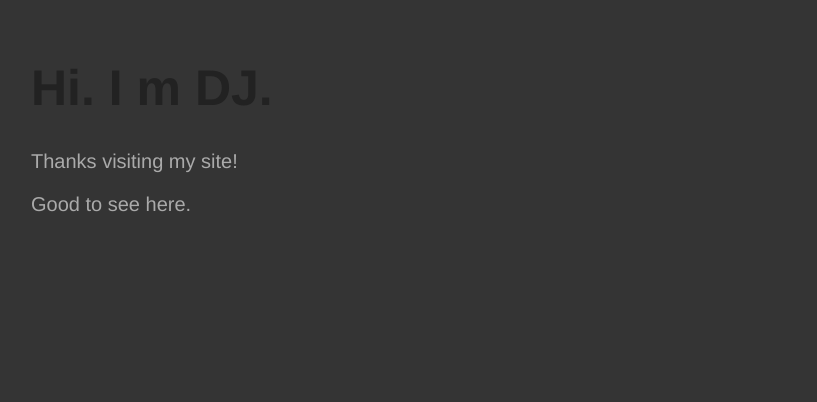
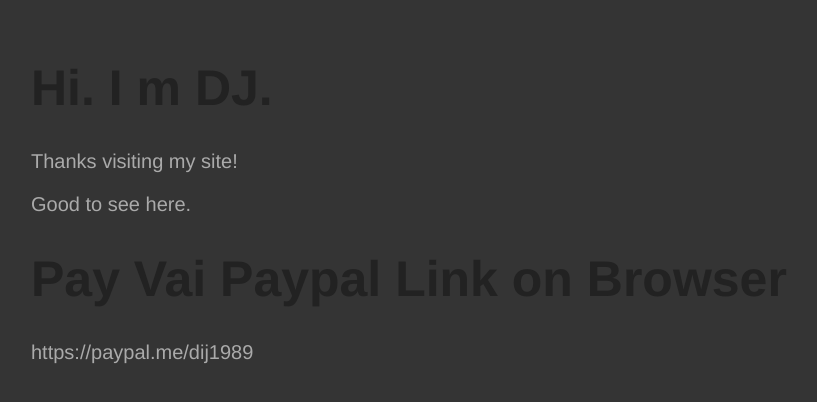
Before and after one commit to dhammapal9/dhammapal9.github.io, a plain HTML site: page index.html in a window 1280 px wide. Shown: the whole page, without its empty margins (2-819 px from the left). Drawn offline with Linux system fonts and the light colour scheme.

Commit message:
Update index.html

```diff
--- a/index.html
+++ b/index.html
@@ -13,5 +13,7 @@
   <h1>Hi. I m DJ.</h1>
   <p>Thanks visiting my site!</p>
   <p>Good to see here.</p>
+  <h1> Pay Vai Paypal Link on Browser </h1>
+  <p> https://paypal.me/dij1989 </p>
 </body>
 </html>
```
